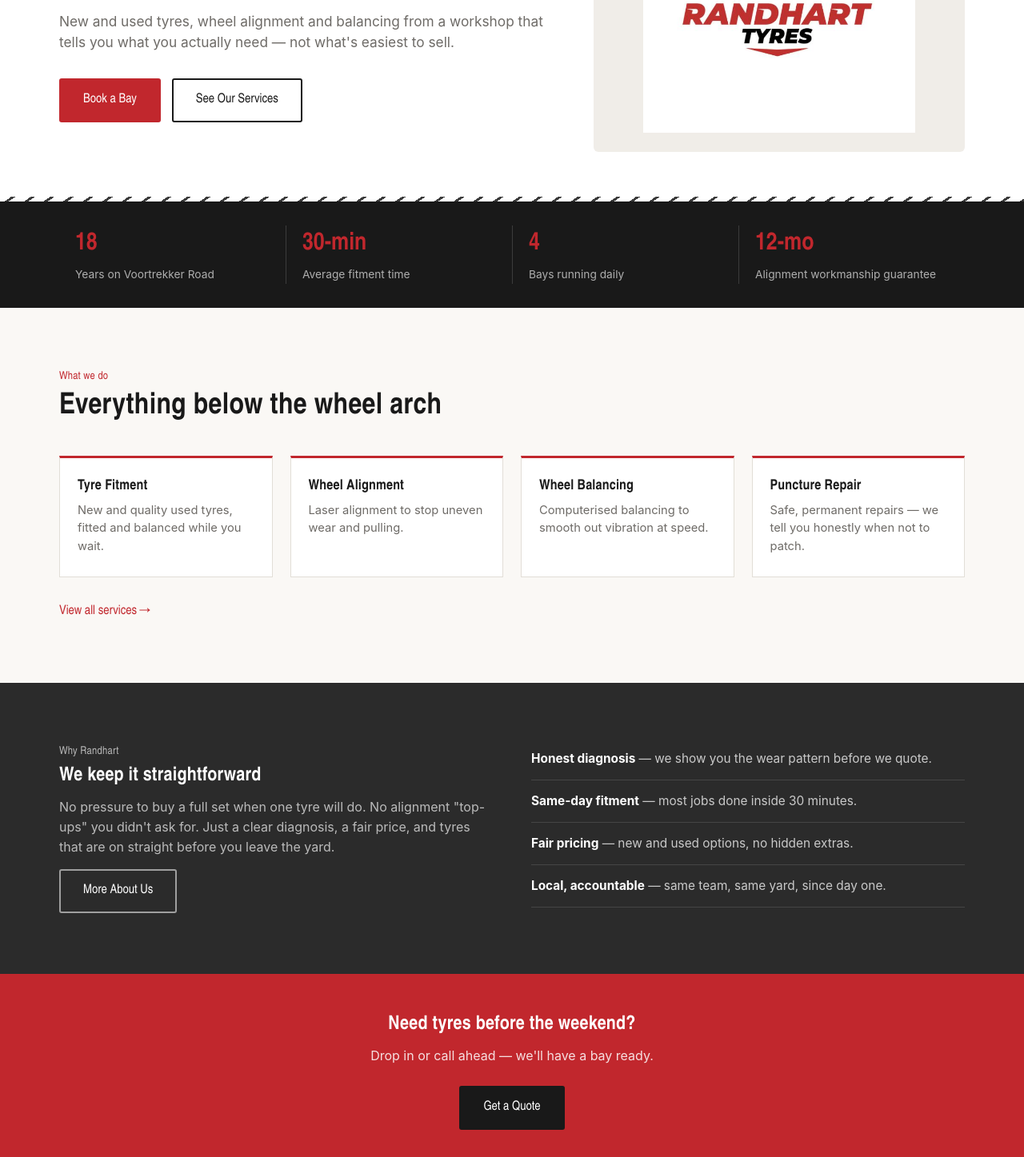
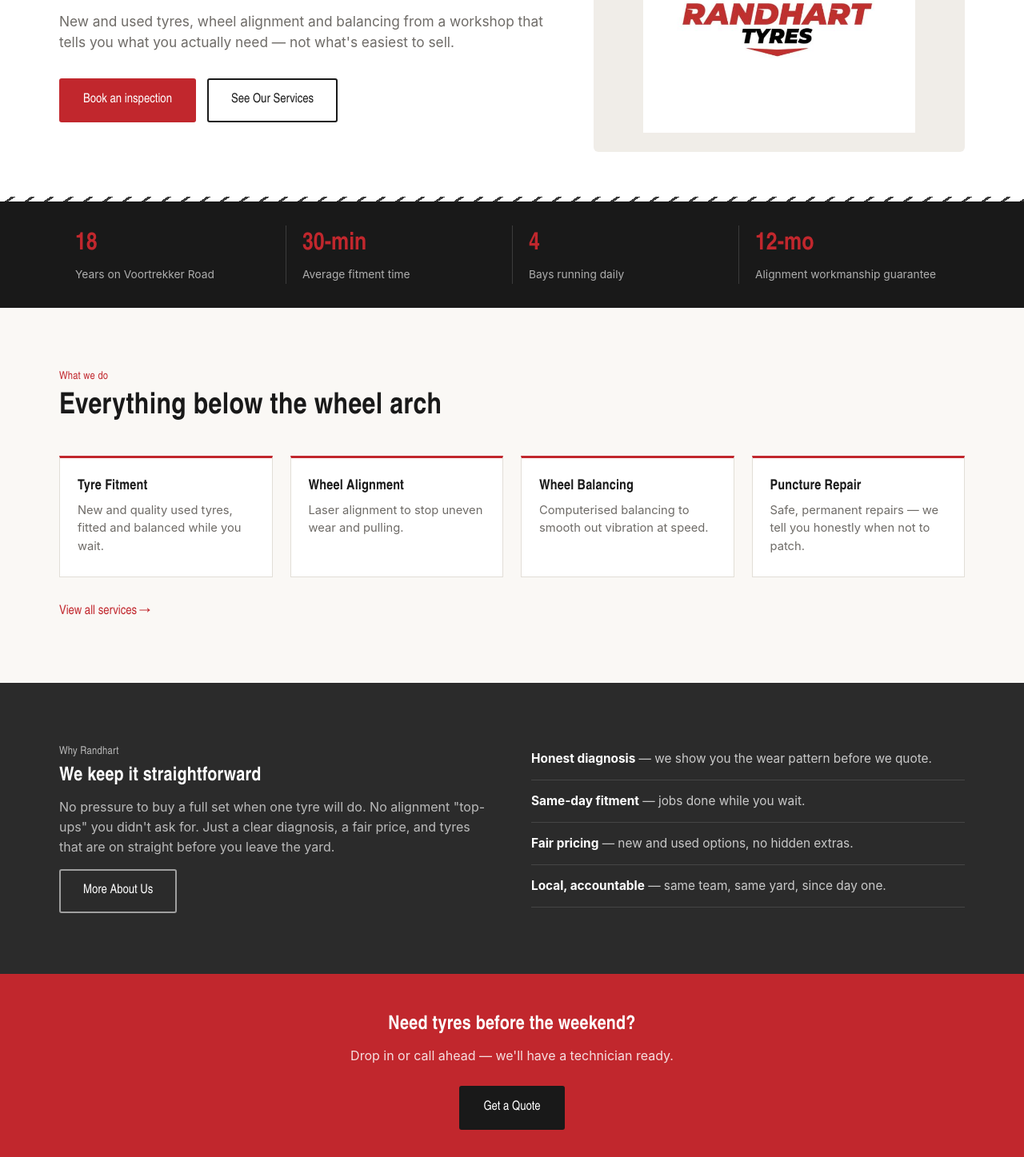
Before and after one commit to MnceSibeko/randhart-tyres-website, an Angular app in the folder randhart-tyres/: page / in a window 1280 px wide. Shown: the part 383-1830 px from the top of the page at 80% size. Built offline with nearby package versions, Linux system fonts and the light colour scheme.

Commit message:
Minor changes on home page

```diff
--- a/randhart-tyres/src/app/pages/home/home.component.html
+++ b/randhart-tyres/src/app/pages/home/home.component.html
@@ -8,7 +8,7 @@
         tells you what you actually need — not what's easiest to sell.
       </p>
       <div class="rh-hero__actions">
-        <a routerLink="/contact" class="rh-btn rh-btn--primary">Book a Bay</a>
+        <a routerLink="/contact" class="rh-btn rh-btn--primary">Book an inspection</a>
         <a routerLink="/services" class="rh-btn rh-btn--outline">See Our Services</a>
       </div>
     </div>
@@ -62,7 +62,7 @@
     </div>
     <ul class="rh-why__list">
       <li><strong>Honest diagnosis</strong> — we show you the wear pattern before we quote.</li>
-      <li><strong>Same-day fitment</strong> — most jobs done inside 30 minutes.</li>
+      <li><strong>Same-day fitment</strong> — jobs done while you wait.</li>
       <li><strong>Fair pricing</strong> — new and used options, no hidden extras.</li>
       <li><strong>Local, accountable</strong> — same team, same yard, since day one.</li>
     </ul>
@@ -72,7 +72,7 @@
 <section class="rh-cta">
   <div class="rh-container rh-cta__inner">
     <h2>Need tyres before the weekend?</h2>
-    <p>Drop in or call ahead — we'll have a bay ready.</p>
+    <p>Drop in or call ahead — we'll have a technician ready.</p>
     <a routerLink="/contact" class="rh-btn rh-btn--primary">Get a Quote</a>
   </div>
 </section>
```
